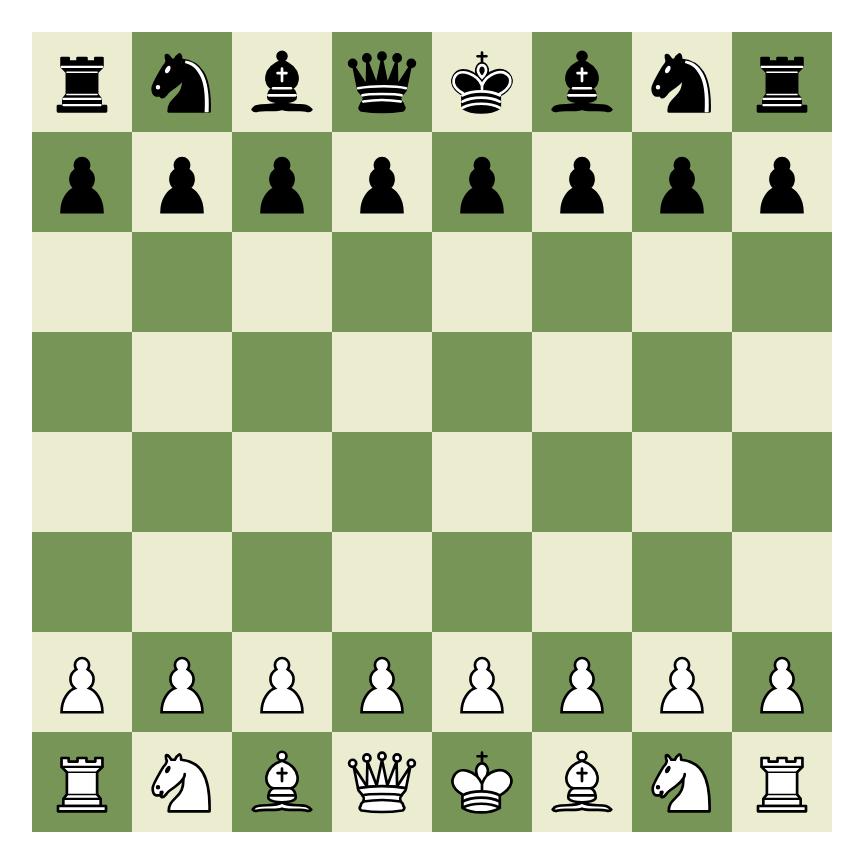
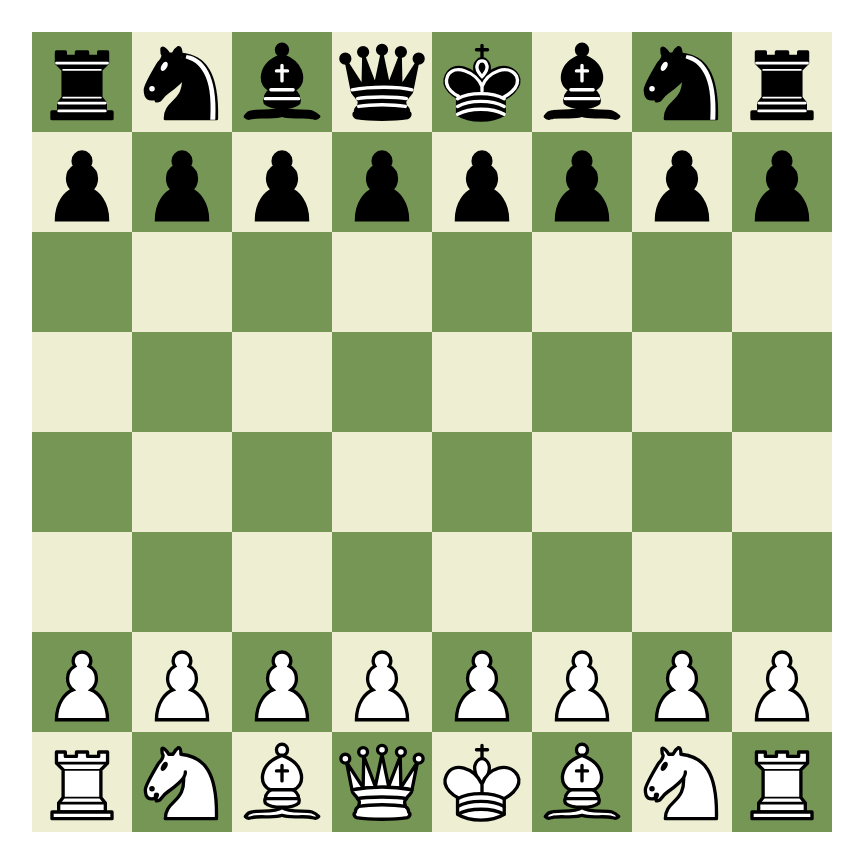
Before and after one commit to Grace-Note-LLC/distributed-chess, a React (Vite) app in the folder frontend/: page / in a window 1280 px wide. Shown: the whole page, without its empty margins (208-1071 px from the left). Built offline with nearby package versions, Linux system fonts and the light colour scheme.

Commit message:
add drag + drop + snap to board

```diff
--- a/frontend/src/components/Board.css
+++ b/frontend/src/components/Board.css
@@ -1,10 +1,27 @@
-#board {
+#chessboard {
     display: grid;
     grid-template-columns: repeat(8, 100px);
     grid-template-rows: repeat(8, 100px);
     width: 800px;
     height: 800px;
-    background-color: black;
-    background-color: blue;
+    margin: 0 auto;
+  }
 
-}
+  .tile {
+    width: 100px;
+    height: 100px;
+  }
+
+  .black-tile {
+    background-color: #769656;
+  }
+
+  .white-tile {
+    background-color: #eeeed2;
+  }
+
+  .chess-piece {
+    width: 100px;
+    height: 100px;
+    background-size: cover;
+  }
--- a/frontend/src/components/Board.tsx
+++ b/frontend/src/components/Board.tsx
@@ -1,139 +1,141 @@
-import React, { useRef, useState } from 'react';
-import Square from '../components/Square';
+import React, { useState, useRef } from "react";
 import "./Board.css";
+import { initialPieces } from "./pieces";
 
+const Board: React.FC = () => {
+    const [pieces, setPieces] = useState(initialPieces);
+    const boardRef = useRef<HTMLDivElement>(null);
+    const [activePiece, setActivePiece] = useState<HTMLElement | null>(null);
+    const [offset, setOffset] = useState<{ x: number; y: number } | null>(null);
 
-const col: string[] = ["1", "2", "3", "4", "5", "6", "7", "8"]
-const row: string[] = ["a", "b", "c", "d", "e", "f", "g", "h"]
+    function grabPiece(e: React.MouseEvent) {
+        const element = e.target as HTMLElement;
+        if (element.classList.contains("chess-piece")) {
+            setActivePiece(element);
 
+            // calculate offset between mouse click and piece's top-left corner
+            const rect = element.getBoundingClientRect();
+            setOffset({
+                x: e.clientX - rect.left,
+                y: e.clientY - rect.top,
+            });
 
-interface Piece{
-    image: string
-    x: number
-    y: number
-}
-
-const pieces: Piece[] = [];
-
-for(let p =0; p<2; p++){
-    const type = (p===0) ? "b" : "w"
-    const y = (p===0) ? 7: 0;
-
-    pieces.push({image: `images/pieces-basic-svg/rook-${type}.svg`, x:0, y})
-    pieces.push({image: `images/pieces-basic-svg/rook-${type}.svg`, x:7, y})
-    pieces.push({image: `images/pieces-basic-svg/knight-${type}.svg`, x:1, y})
-    pieces.push({image: `images/pieces-basic-svg/knight-${type}.svg`, x:6, y})
-    pieces.push({image: `images/pieces-basic-svg/bishop-${type}.svg`, x:2, y})
-    pieces.push({image: `images/pieces-basic-svg/bishop-${type}.svg`, x:5, y})
-    pieces.push({image: `images/pieces-basic-svg/queen-${type}.svg`, x:3, y})
-    pieces.push({image: `images/pieces-basic-svg/king-${type}.svg`, x:4, y})
-}
-
-for(let i =0;  i<8; i++){
-    pieces.push({image: "images/pieces-basic-svg/pawn-b.svg", x:i, y:6});
-}
-
-for(let i =0;  i<8; i++){
-    pieces.push({image: "images/pieces-basic-svg/pawn-w.svg", x:i, y:1});
-}
-
-
-
-let activePiece: HTMLElement | null = null;
-
-
-export default function Board(){
-    const boardRef = useRef<HTMLDivElement>(null);
-
-    let activePiece: HTMLElement | null = null;
-
-function grabPiece(e: React.MouseEvent){
-    const element = e.target as HTMLElement;
-    if (element.classList.contains("chess-piece")){
-
-        const x = e.clientX-50;
-        const y = e.clientY-50;
-        element.style.position = "absolute";
-        element.style.left = `${x}px`;
-        element.style.top = `${y}px`;
-
-        activePiece = element;
-    }
-
-}
-
-function movePiece(e: React.MouseEvent){
-    const [pieces, setPieces] = useState<Piece[]>()
-    const chessboard = boardRef.current;
-    if(activePiece&& chessboard){
-        const minX = chessboard.offsetLeft-25;
-        const minY = chessboard.offsetTop-25;
-        const maxX = chessboard.offsetLeft + chessboard.clientWidth -75;
-        const maxY = chessboard.offsetTop + chessboard.clientHeight - 75;
-        const x = e.clientX-50;
-        const y = e.clientY-50;
-        activePiece.style.position = "absolute";
-        // activePiece.style.left = `${x}px`;
-        // activePiece.style.top = `${y}px`;
-
-        console.log(chessboard);
-
-
-        if (x < minX){
-            activePiece.style.left = `${minX}px`;
-        } else if (x> maxX){
-            activePiece.style.left = `${maxX}px`;
-        } else {
-            activePiece.style.left = `${x}px`
-        }
-
-        if (y < minY){
-            activePiece.style.top = `${minY}px`;
-        } else if (y> maxY){
-            activePiece.style.top = `${maxY}px`;
-        } else {
-            activePiece.style.top = `${y}px`
+            // Set piece style when grabbed
+            element.style.position = "absolute";
+            element.style.zIndex = "1000";
+            element.style.pointerEvents = "none";
         }
     }
 
-}
+    // move the piece along with the mouse
+    function movePiece(e: React.MouseEvent) {
+        if (activePiece && offset) {
+            const boardRect = boardRef.current?.getBoundingClientRect();
+            if (boardRect) {
+                // calculate new position within the board based on mouse position
+                const x = e.clientX - boardRect.left - offset.x;
+                const y = e.clientY - boardRect.top - offset.y;
 
-function dropPiece(e: React.MouseEvent){
-    console.log(e)
-    if(activePiece){
-        pieces[0].x = 5;
-        activePiece = null;
+                // update the piece's position to follow the mouse
+                activePiece.style.left = `${x}px`;
+                activePiece.style.top = `${y}px`;
+            }
+        }
     }
-}
 
-    let board: JSX.Element[] = [];
-    for(let j=col.length-1; j>=0; j--){
-        for(let i = 0; i<row.length; i++){
-            const number = j+i+2;
-            let image = "";
+    // drop the piece and snap it to the closest tile
+    function dropPiece(e: React.MouseEvent) {
+        if (activePiece) {
+            const boardRect = boardRef.current?.getBoundingClientRect();
+            if (boardRect) {
+                const tileSize = boardRect.width / 8;
 
-            pieces.forEach((p) => {
-                if(p.x === i && p.y === j){
-                    image = p.image;
-                }
-            });
+                // calculate the position relative to the board
+                const offsetX = e.clientX - boardRect.left;
+                const offsetY = e.clientY - boardRect.top;
 
-            board.push(<Square key = {`${j}, ${i}`} image ={image} number = {number} />);
+                // determine which tile to snap to
+                const snapX = Math.max(0, Math.min(7, Math.floor(offsetX / tileSize)));
+                const snapY = Math.max(0, Math.min(7, Math.floor(offsetY / tileSize)));
 
+                // update the piece position in the state to reflect the new tile
+                setPieces((prevPieces) =>
+                    prevPieces.map((p) =>
+                        p.image === activePiece.style.backgroundImage // Assuming unique images
+                            ? { ...p, x: snapX, y: snapY }
+                            : p
+                    )
+                );
 
+                // snap the piece to the calculated tile position
+                activePiece.style.left = `${snapX * tileSize}px`;
+                activePiece.style.top = `${snapY * tileSize}px`;
 
+                // reset piece styles after dropping
+                activePiece.style.zIndex = "1";
+                activePiece.style.pointerEvents = "auto";
+            }
+
+            // reset state
+            setActivePiece(null);
+            setOffset(null);
+        }
     }
-}
-    return(
+
+    // render the chessboard and pieces in their correct positions
+    const renderPieces = () => {
+        const tileSize = boardRef.current ? boardRef.current.clientWidth / 8 : 100;
+
+        return pieces.map((piece) => (
+            <div
+                key={piece.image}
+                className="chess-piece"
+                style={{
+                    backgroundImage: `url(${piece.image})`,
+                    width: `${tileSize}px`,
+                    height: `${tileSize}px`,
+                    backgroundSize: "cover",
+                    position: "absolute",
+                    left: `${piece.x * tileSize}px`,
+                    top: `${piece.y * tileSize}px`,
+                }}
+                onMouseDown={(e) => grabPiece(e)}
+            ></div>
+        ));
+    };
+
+    return (
         <div
-           onMouseMove= {(e) => movePiece(e)}
-           onMouseDown= {e => grabPiece(e)}
-           onMouseUp = {(e) => dropPiece(e)}
-           id = "board"
-           ref = {boardRef}
+            onMouseMove={(e) => movePiece(e)}
+            onMouseUp={(e) => dropPiece(e)}
+            ref={boardRef}
+            id="chessboard"
+            style={{
+                width: "800px",
+                height: "800px",
+                display: "grid",
+                gridTemplateColumns: "repeat(8, 1fr)",
+                gridTemplateRows: "repeat(8, 1fr)",
+                position: "relative",
+                top: "0",
+                left: "0",
+            }}
         >
-            {board}
+            {Array.from({ length: 8 }).map((_, row) =>
+                Array.from({ length: 8 }).map((_, col) => (
+                    <div
+                        key={`${row}-${col}`}
+                        className={`tile ${(row + col) % 2 === 0 ? "black-tile" : "white-tile"}`}
+                        style={{
+                            width: "100%",
+                            height: "100%",
+                        }}
+                    />
+                ))
+            )}
+            {renderPieces()}
         </div>
     );
+};
 
-}
+export default Board;
--- /dev/null
+++ b/frontend/src/components/pieces.ts
@@ -0,0 +1,161 @@
+export const initialPieces = [{
+    image: "/images/pieces-basic-svg/rook-b.svg",
+    x: 0,
+    y: 0,
+},
+{
+    image: "/images/pieces-basic-svg/knight-b.svg",
+    x: 1,
+    y: 0,
+},
+{
+    image: "/images/pieces-basic-svg/bishop-b.svg",
+    x: 2,
+    y: 0,
+},
+{
+    image: "/images/pieces-basic-svg/queen-b.svg",
+    x: 3,
+    y: 0,
+},
+{
+    image: "/images/pieces-basic-svg/king-b.svg",
+    x: 4,
+    y: 0,
+},
+{
+    image: "/images/pieces-basic-svg/bishop-b.svg",
+    x: 5,
+    y: 0,
+},
+{
+    image: "/images/pieces-basic-svg/knight-b.svg",
+    x: 6,
+    y: 0,
+},
+{
+    image: "/images/pieces-basic-svg/rook-b.svg",
+    x: 7,
+    y: 0,
+},
+{
+    image: "/images/pieces-basic-svg/pawn-b.svg",
+    x: 0,
+    y: 1,
+},
+{
+    image: "/images/pieces-basic-svg/pawn-b.svg",
+    x: 1,
+    y: 1,
+},
+{
+    image: "/images/pieces-basic-svg/pawn-b.svg",
+    x: 2,
+    y: 1,
+},
+{
+    image: "/images/pieces-basic-svg/pawn-b.svg",
+    x: 3,
+    y: 1,
+},
+{
+    image: "/images/pieces-basic-svg/pawn-b.svg",
+    x: 4,
+    y: 1,
+},
+{
+    image: "/images/pieces-basic-svg/pawn-b.svg",
+    x: 5,
+    y: 1,
+},
+{
+    image: "/images/pieces-basic-svg/pawn-b.svg",
+    x: 6,
+    y: 1,
+},
+{
+    image: "/images/pieces-basic-svg/pawn-b.svg",
+    x: 7,
+    y: 1,
+},
+{
+    image: "/images/pieces-basic-svg/rook-w.svg",
+    x: 0,
+    y: 7,
+},
+{
+    image: "/images/pieces-basic-svg/knight-w.svg",
+    x: 1,
+    y: 7,
+},
+{
+    image: "/images/pieces-basic-svg/bishop-w.svg",
+    x: 2,
+    y: 7,
+},
+{
+    image: "/images/pieces-basic-svg/queen-w.svg",
+    x: 3,
+    y: 7,
+},
+{
+    image: "/images/pieces-basic-svg/king-w.svg",
+    x: 4,
+    y: 7,
+},
+{
+    image: "/images/pieces-basic-svg/bishop-w.svg",
+    x: 5,
+    y: 7,
+},
+{
+    image: "/images/pieces-basic-svg/knight-w.svg",
+    x: 6,
+    y: 7,
+},
+{
+    image: "/images/pieces-basic-svg/rook-w.svg",
+    x: 7,
+    y: 7,
+},
+{
+    image: "/images/pieces-basic-svg/pawn-w.svg",
+    x: 0,
+    y: 6,
+},
+{
+    image: "/images/pieces-basic-svg/pawn-w.svg",
+    x: 1,
+    y: 6,
+},
+{
+    image: "/images/pieces-basic-svg/pawn-w.svg",
+    x: 2,
+    y: 6,
+},
+{
+    image: "/images/pieces-basic-svg/pawn-w.svg",
+    x: 3,
+    y: 6,
+},
+{
+    image: "/images/pieces-basic-svg/pawn-w.svg",
+    x: 4,
+    y: 6,
+},
+{
+    image: "/images/pieces-basic-svg/pawn-w.svg",
+    x: 5,
+    y: 6,
+},
+{
+    image: "/images/pieces-basic-svg/pawn-w.svg",
+    x: 6,
+    y: 6,
+},
+{
+    image: "/images/pieces-basic-svg/pawn-w.svg",
+    x: 7,
+    y: 6,
+}
+];
```
Also changed, not shown: 2 other files (tests, documents, lock files or other folders).
